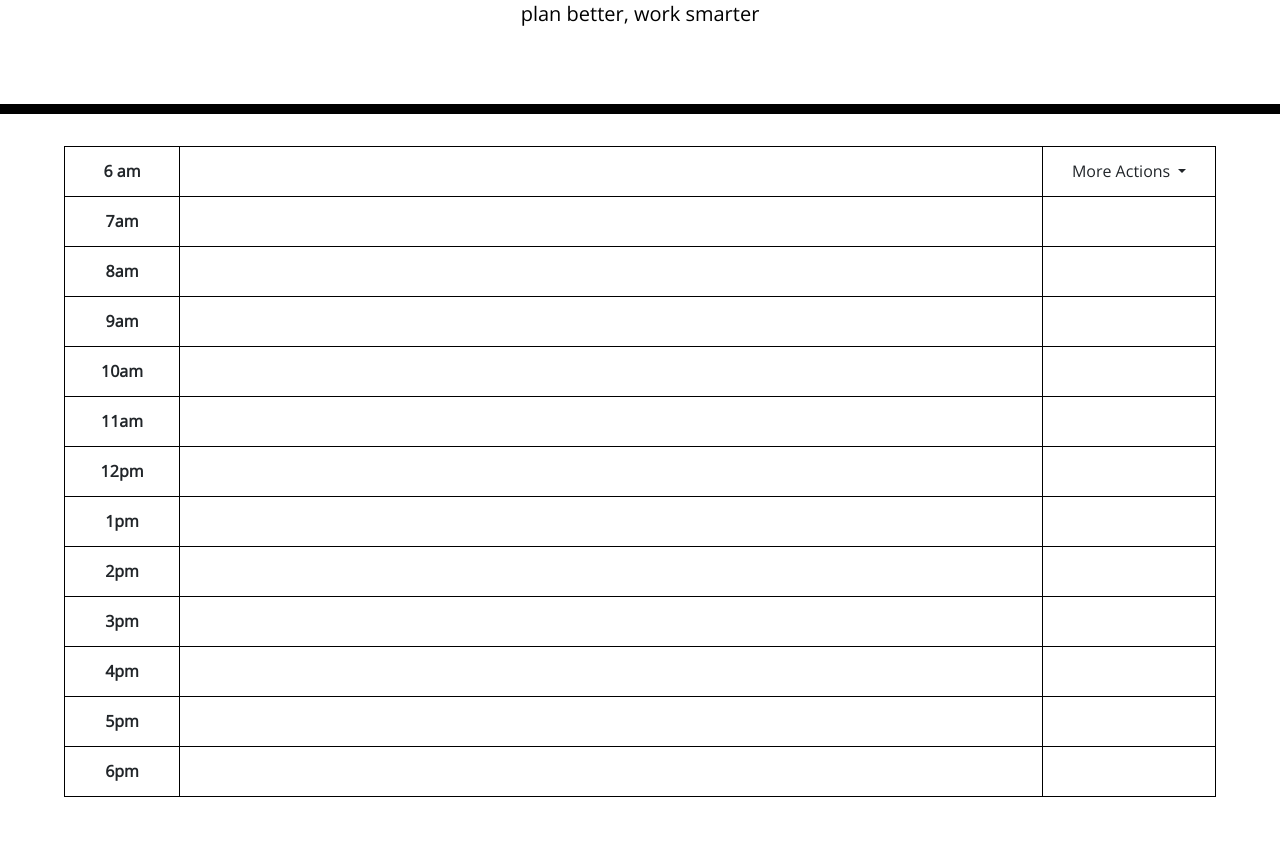
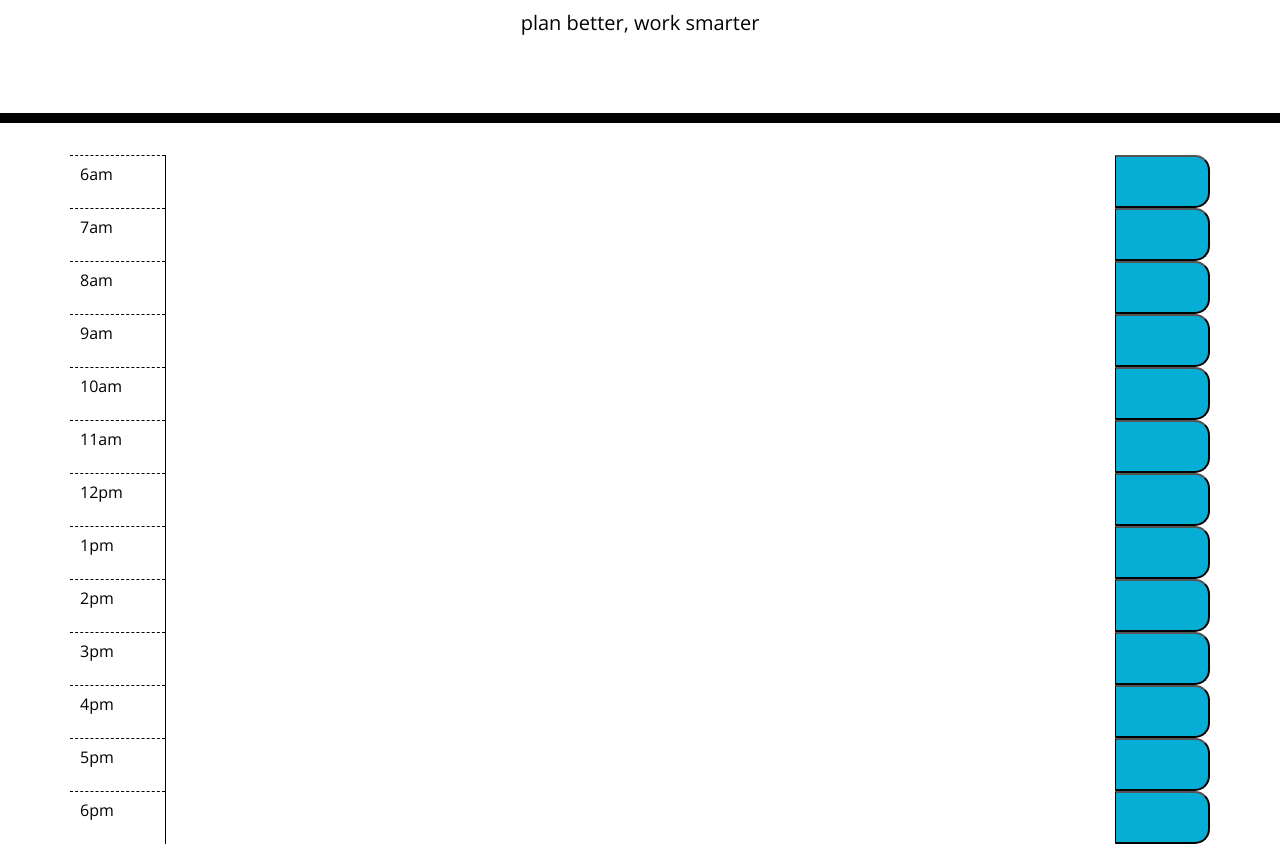
Before and after one commit to kaito47/day_planner, a plain HTML site: page index.html in a window 1280 px wide. Shown: the part 158-1002 px from the top of the page. Before the commit the page ends 955 px from the top, so only its background shows below. Drawn offline with nearby package versions, Linux system fonts and the light colour scheme.

Commit message:
updated css

```diff
--- a/Assets/style.css
+++ b/Assets/style.css
@@ -10,7 +10,7 @@ textarea{
   resize: none;
   color: #000000;
   border-left: 1px solid black;
-  padding: 10px;
+  /* padding: 10px; */
 }
 
 .jumbotron {
@@ -30,16 +30,17 @@ textarea{
   border-radius: 15px;
 }
 
-.row {
+/* .row {
   white-space: pre-wrap;
   height: 80px;
   border-top: 1px solid white;;
-}
+} */
 
 .hour {
   background-color: #ffffff;
   color: #000000;
   border-top: 1px dashed #000000;
+  padding: 10px;
 }
 
 .past {
@@ -70,43 +71,10 @@ textarea{
   transition: all .3s ease-in-out;
 }
 
-#day {
-  font-size: 3rem;
-}
-
-/* table border */
-table, td {
-  border: 1px solid black;
-}
-
-table {
-  width: 90%;
-  text-align: center;
-  margin-left: 5%;
-}
-
-td {
-  height: 50px;
-}
-
-.time {
-  width: 10%;
-  font-weight: bold;
-  padding: 10px;
-}
-
-.form {
-  width: 75%;
-}
-
-.form:hover {
+textarea:hover {
   background-color: aquamarine;
 }
 
-.dropdown {
-  border-color: none;
+container {
+  text-align: center;
 }
-
-.dropdown:hover {
- background-color: #ff6961;
-}
--- a/index.html
+++ b/index.html
@@ -1,25 +1,16 @@
 <!DOCTYPE html>
 <html lang="en">
+
 <head>
   <meta charset="UTF-8" />
   <meta name="viewport" content="width=device-width, initial-scale=1.0" />
   <meta http-equiv="X-UA-Compatible" content="ie=edge" />
 
 
-    <link
-      rel="stylesheet"
-      href="https://stackpath.bootstrapcdn.com/bootstrap/4.3.1/css/bootstrap.min.css"
-    />
-    <link
-      rel="stylesheet"
-      href="https://use.fontawesome.com/releases/v5.8.1/css/all.css"
-      integrity="sha384-50oBUHEmvpQ+1lW4y57PTFmhCaXp0ML5d60M1M7uH2+nqUivzIebhndOJK28anvf"
-      crossorigin="anonymous"
-    />
-    <link
-      href="https://fonts.googleapis.com/css?family=Open+Sans&display=swap"
-      rel="stylesheet"
-    />
+  <link rel="stylesheet" href="https://stackpath.bootstrapcdn.com/bootstrap/4.3.1/css/bootstrap.min.css" />
+  <link rel="stylesheet" href="https://use.fontawesome.com/releases/v5.8.1/css/all.css"
+    integrity="sha384-50oBUHEmvpQ+1lW4y57PTFmhCaXp0ML5d60M1M7uH2+nqUivzIebhndOJK28anvf" crossorigin="anonymous" />
+  <link href="https://fonts.googleapis.com/css?family=Open+Sans&display=swap" rel="stylesheet" />
   <link rel="stylesheet" type="text/css" href="./assets/style.css">
 
 
@@ -38,84 +29,125 @@
   </header>
 
   <!-- Timeblocks go here -->
-      <table>
-        <tr>
-          <td class="time"> 6 am</td>
-          <td class="form"></td>
-          <td><div class="dropdown">
-            <button class="btn dropdown-toggle" type="button" id="dropdownMenuButton" data-toggle="dropdown" aria-haspopup="true" aria-expanded="false">
-              More Actions
-            </button>
-            <div class="dropdown-menu" aria-labelledby="dropdownMenuButton">
-              <a class="dropdown-item" href="#">Mark Complete</a>
-              <a class="dropdown-item" href="#">Mark Incomplete</a>
+  <div class="container">
+    <div class="row">
+      <div class="col-md-1 hour">
+        <p>6am</p>
       </div>
+      <textarea class="col-md-10"></textarea>
+      <button class="saveBtn col-md-1"></button>
     </div>
-          </td>
-        </tr>
-        <tr>
-          <td class="time">7am</td>
-          <td class="form"></td>
-          <td></td>
-        </tr>
-        <tr>
-          <td class="time">8am</td>
-          <td class="form"></td>
-          <td></td>
-        </tr>
-        <tr>
-          <td class="time">9am</td>
-          <td class="form"></td>
-          <td></td>
-        </tr>
-        <tr>
-          <td class="time">10am</td>
-          <td class="form"></td>
-          <td></td>
-        </tr>
-        <tr>
-          <td class="time"> 11am</td>
-          <td class="form"></td>
-          <td></td>
-        </tr>
-        <tr>
-          <td class="time">12pm</td>
-          <td class="form"></td>
-          <td></td>
-        </tr>
-        <tr>
-          <td class="time">1pm</td>
-          <td class="form"></td>
-          <td></td>
-        </tr>
-        <tr>
-          <td class="time">2pm</td>
-          <td class="form"></td>
-          <td></td>
-        </tr>
-        <tr>
-          <td class="time">3pm</td>
-          <td class="form"></td>
-          <td></td>
-        </tr>
-        <tr>
-          <td class="time">4pm</td>
-          <td class="form"></td>
-          <td></td>
-        </tr>
-        <tr>
-          <td class="time">5pm</td>
-          <td class="form"></td>
-          <td></td>
-        </tr>
-        <tr>
-          <td class="time">6pm</td>
-          <td class="form"></td>
-          <td></td>
-        </tr>
-      </table>
+
+    <div class="row">
+      <div class="col-md-1 hour">
+        <p>7am</p>
+      </div>
+      <textarea class="col-md-10"></textarea>
+      <button class="saveBtn col-md-1"></button>
+    </div>
 
 
+    <div class="row">
+      <div class="col-md-1 hour">
+        <p>8am</p>
+      </div>
+      <textarea class="col-md-10"></textarea>
+      <button class="saveBtn col-md-1"></button>
+    </div>
+
+
+    <div class="row">
+      <div class="col-md-1 hour">
+        <p>9am</p>
+      </div>
+      <textarea class="col-md-10"></textarea>
+      <button class="saveBtn col-md-1"></button>
+    </div>
+
+
+    <div class="row">
+      <div class="col-md-1 hour">
+        <p>10am</p>
+      </div>
+      <textarea class="col-md-10"></textarea>
+      <button class="saveBtn col-md-1"></button>
+    </div>
+
+
+    <div class="row">
+      <div class="col-md-1 hour">
+        <p>11am</p>
+      </div>
+      <textarea class="col-md-10"></textarea>
+      <button class="saveBtn col-md-1"></button>
+    </div>
+
+
+    <div class="row">
+      <div class="col-md-1 hour">
+        <p>12pm</p>
+      </div>
+      <textarea class="col-md-10"></textarea>
+      <button class="saveBtn col-md-1"></button>
+    </div>
+
+
+    <div class="row">
+      <div class="col-md-1 hour">
+        <p>1pm</p>
+      </div>
+      <textarea class="col-md-10"></textarea>
+      <button class="saveBtn col-md-1"></button>
+    </div>
+
+
+    <div class="row">
+      <div class="col-md-1 hour">
+        <p>2pm</p>
+      </div>
+      <textarea class="col-md-10"></textarea>
+      <button class="saveBtn col-md-1"></button>
+    </div>
+
+
+
+    <div class="row">
+      <div class="col-md-1 hour">
+        <p>3pm</p>
+      </div>
+      <textarea class="col-md-10"></textarea>
+      <button class="saveBtn col-md-1"></button>
+    </div>
+
+
+
+    <div class="row">
+      <div class="col-md-1 hour">
+        <p>4pm</p>
+      </div>
+      <textarea class="col-md-10"></textarea>
+      <button class="saveBtn col-md-1"></button>
+    </div>
+
+
+
+    <div class="row">
+      <div class="col-md-1 hour">
+        <p>5pm</p>
+      </div>
+      <textarea class="col-md-10"></textarea>
+      <button class="saveBtn col-md-1"></button>
+    </div>
+
+
+
+    <div class="row">
+      <div class="col-md-1 hour">
+        <p>6pm</p>
+      </div>
+      <textarea class="col-md-10"></textarea>
+      <button class="saveBtn col-md-1"></button>
+    </div>
 
 
     <script src="https://code.jquery.com/jquery-3.4.1.min.js"></script>
@@ -126,4 +158,14 @@
     </script>
     <script src="assets/script.js"></script>
 </body>
+
 </html>
+
+<!-- <div class="dropdown">
+  <button class="btn dropdown-toggle" type="button" id="dropdownMenuButton" data-toggle="dropdown" aria-haspopup="true" aria-expanded="false">
+    More Actions
+  </button>
+  <div id="dropdown" class="dropdown-menu" aria-labelledby="dropdownMenuButton">
+    <a class="dropdown-item" href="#">Mark Complete</a>
+    <a class="dropdown-item" href="#">Mark Incomplete</a>
+  </div> -->
```
Lines whose indentation alone changed are shown as unchanged.
